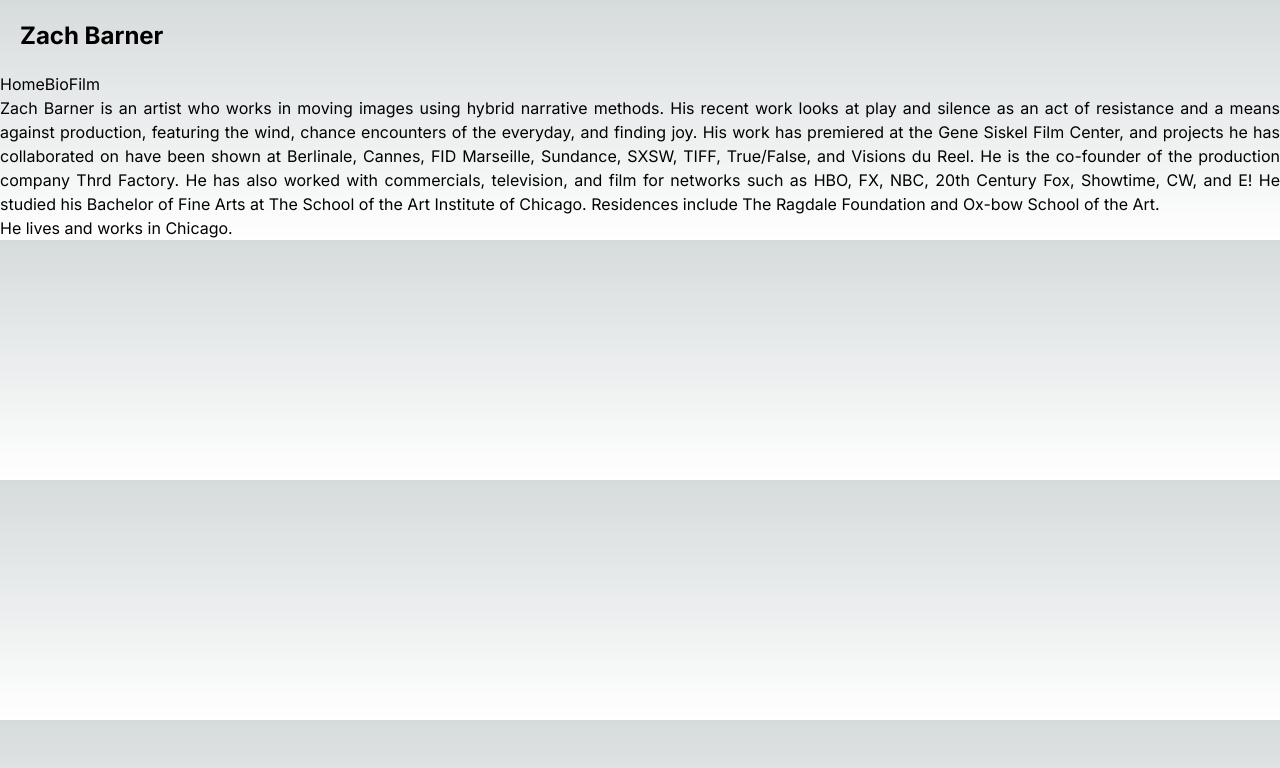
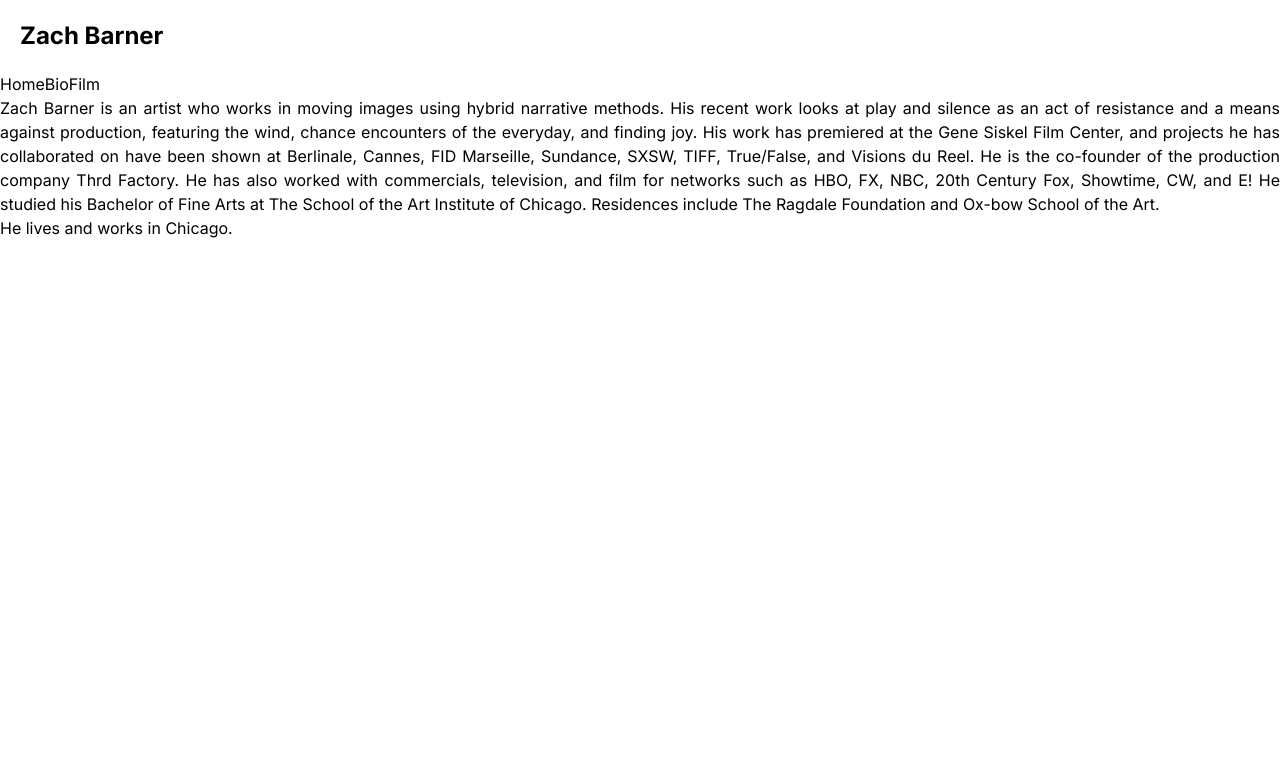
Before and after one commit to csubj/zachdotcom, a Next.js app: page /bio in a window 1280 px wide. Shown: the top 768 px of the page. Built offline with nearby package versions, Linux system fonts and the light colour scheme.

Commit message:
pretty ok

```diff
--- a/src/app/bio/page.tsx
+++ b/src/app/bio/page.tsx
@@ -1,9 +1,6 @@
-import Container from "@/components/container";
-import Layout from "@/components/layout";
-
 export default function Bio() {
   return (
-    <article>
+    <div>
       <p className="text-justify">
         Zach Barner is an artist who works in moving images using hybrid
         narrative methods. His recent work looks at play and silence as an act
@@ -19,6 +16,6 @@ export default function Bio() {
         Ox-bow School of the Art.
       </p>
       <p>He lives and works in Chicago.</p>
-    </article>
+    </div>
   );
 }
--- a/src/app/films/joy.tsx
+++ b/src/app/films/page.tsx
@@ -1,11 +1,3 @@
-// import Layout from "../../../components/layout";
-// import Container from "../../../components/container";
-// import Film from "../../../components/film/film";
-// import PhotoCarousel from "../../components/photos/PhotoCarousel";
-// import { Parallax, ParallaxProvider } from "react-scroll-parallax";
-// import FilmNav from "../../../components/film/filmnav";
-
-import Container from "@/components/container";
 import Film from "@/components/film/film";
 import FilmNav from "@/components/film/filmnav";
 import PhotoCarousel from "@/components/photos/PhotoCarousel";
@@ -43,7 +35,7 @@ export default function Joy() {
 
       <div className="flex flex-row space-x-5">
         <div className=" h-screen w-3/5">
-          {/* <PhotoCarousel title="Joy" imageCount={7}></PhotoCarousel> */}
+          <PhotoCarousel title="Joy" imageCount={7}></PhotoCarousel>
         </div>
         <div className="space-y-3 text-justify indent-8 w-2/5">
           <p>
--- a/src/app/globals.css
+++ b/src/app/globals.css
@@ -4,17 +4,17 @@
 
 :root {
   --foreground-rgb: 0, 0, 0;
-  --background-start-rgb: 214, 219, 220;
+  --background-start-rgb: 255, 255, 255;
   --background-end-rgb: 255, 255, 255;
 }
 
-@media (prefers-color-scheme: dark) {
+/* @media (prefers-color-scheme: dark) {
   :root {
     --foreground-rgb: 255, 255, 255;
     --background-start-rgb: 0, 0, 0;
     --background-end-rgb: 0, 0, 0;
   }
-}
+} */
 
 body {
   color: rgb(var(--foreground-rgb));
--- a/src/app/layout.tsx
+++ b/src/app/layout.tsx
@@ -1,9 +1,8 @@
 import "./globals.css";
 import type { Metadata } from "next";
 import { Inter } from "next/font/google";
-import Nav from "@/components/nav";
-import Intro from "@/components/intro";
 import Head from "next/head";
+import Link from "next/link";
 
 const inter = Inter({ subsets: ["latin"] });
 
@@ -19,9 +18,21 @@ export default function RootLayout({
 }) {
   return (
     <html lang="en">
-      <Intro />
-      <Nav />
       <body className={inter.className}>
+        <div className="container ">
+          <h1 className="text-4xl md:text-2xl font-bold p-5">Zach Barner</h1>
+          <nav>
+            <Link href="/" className="hover:underline flex-1">
+              Home
+            </Link>
+            <Link href="/bio" className="hover:underline flex-1">
+              Bio
+            </Link>
+            <Link href="/films" className="hover:underline flex-1">
+              Film
+            </Link>
+          </nav>
+        </div>
         <main>{children}</main>
       </body>
     </html>
--- a/src/app/page.tsx
+++ b/src/app/page.tsx
@@ -1,11 +1,13 @@
-import Container from "@/components/container";
 import { Head } from "next/document";
 import Image from "next/image";
 
 export default function Page() {
   return (
-    <p className="text-center m-20">
-      Hardness and strength are companions of death.
-    </p>
+    <div>
+      {" "}
+      <p className="text-center m-20">
+        Hardness and strength are companions of death.
+      </p>
+    </div>
   );
 }
--- a/src/components/container.tsx
+++ /dev/null
@@ -1,9 +0,0 @@
-type Props = {
-  children?: React.ReactNode;
-};
-
-const Container = ({ children }: Props) => {
-  return <div className="container mx-auto px-5">{children}</div>;
-};
-
-export default Container;
--- a/src/components/intro.tsx
+++ /dev/null
@@ -1,5 +0,0 @@
-const Intro = () => {
-  return <h1 className="text-4xl md:text-2xl font-bold p-5">Zach Barner</h1>;
-};
-
-export default Intro;
--- a/src/components/nav.tsx
+++ /dev/null
@@ -1,19 +0,0 @@
-import Link from "next/link";
-
-const Nav = () => {
-  return (
-    <nav>
-      <Link href="/" className="hover:underline">
-        Home
-      </Link>
-      <Link href="/bio" className="hover:underline">
-        Bio
-      </Link>
-      <Link href="/films/joy" className="hover:underline">
-        Film
-      </Link>
-    </nav>
-  );
-};
-
-export default Nav;
--- /dev/null
+++ b/src/components/photos/PhotoCarousel.tsx
@@ -0,0 +1,30 @@
+import React from "react";
+import Image from "next/image";
+
+type Props = {
+  title: string;
+  imageCount: number;
+};
+
+const PhotoCarousel = ({ title, imageCount }: Props) => {
+  return (
+    <>
+      {Array.from(Array(imageCount).keys()).map((i) => (
+        <div>
+          <Image
+            src={`/images/films/${title}/${i}.png`.toLowerCase()}
+            className=""
+            placeholder="blur"
+            blurDataURL="https://placehold.co/600x400/000000/FFF"
+            width={700}
+            height={475}
+            loading={i <= 2 ? "eager" : "lazy"}
+            alt={""}
+          />
+        </div>
+      ))}
+    </>
+  );
+};
+
+export default PhotoCarousel;
```
